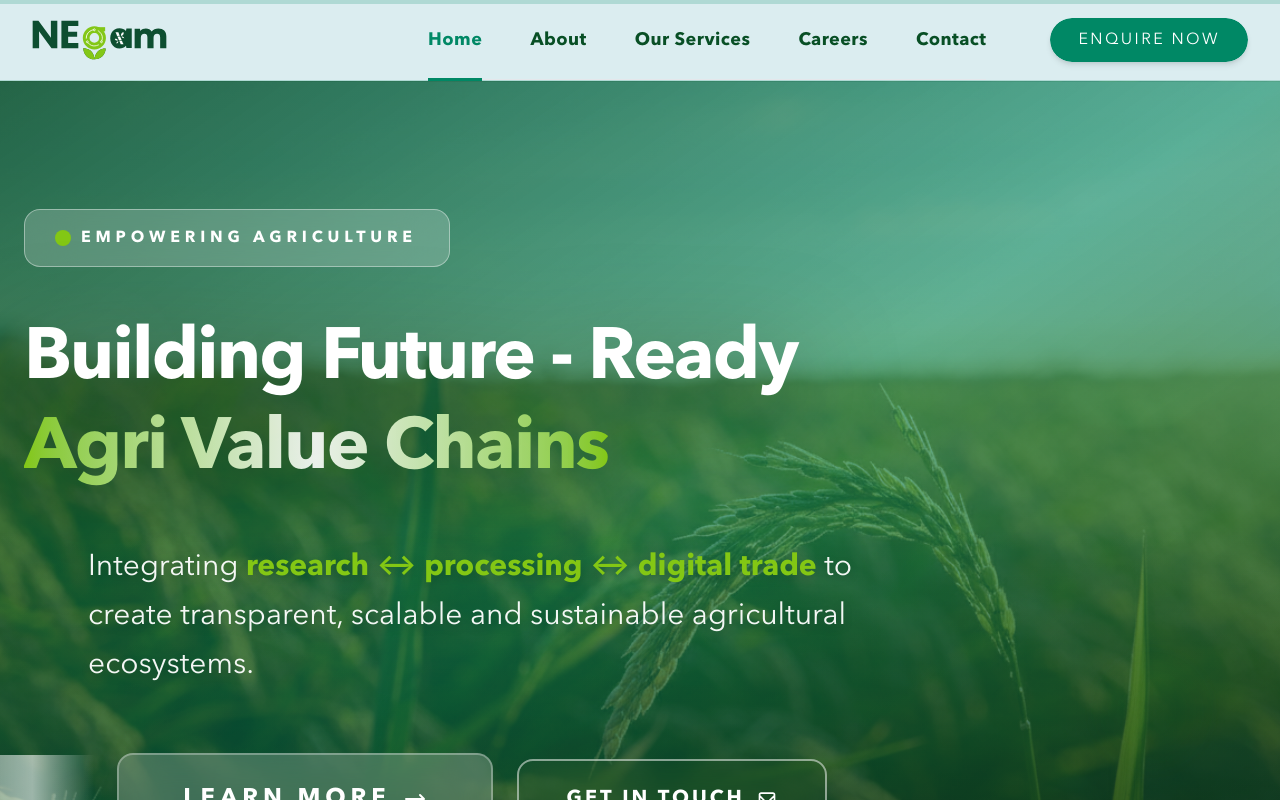
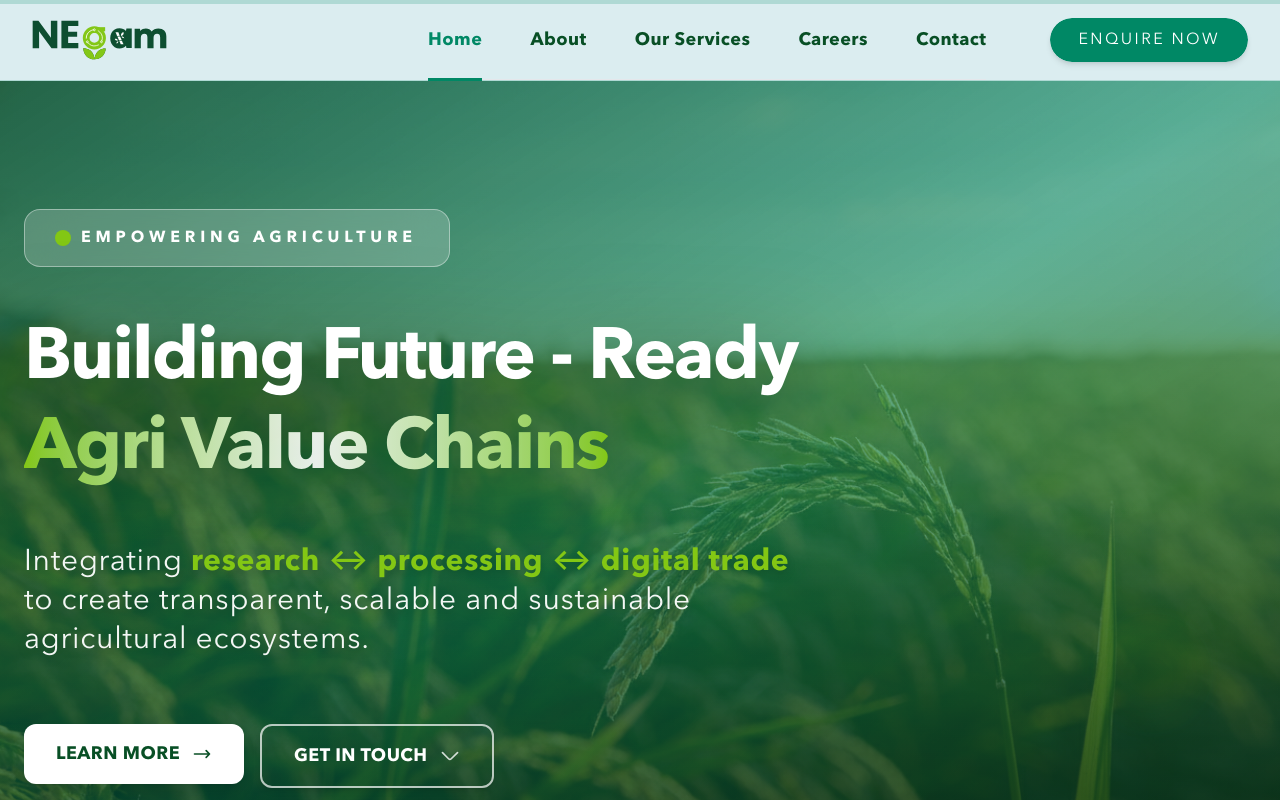
Before and after one commit to aryankardam/NegamCareSH, a React (Vite) app in the folder intern-website/: page / in a window 1280 px wide. Shown: the top 800 px of the page. Built offline with nearby package versions, Linux system fonts and the light colour scheme; a web font is replaced by a local one.

Commit message:
fix hero alignement

```diff
--- a/intern-website/src/components/HomeSection/Hero.jsx
+++ b/intern-website/src/components/HomeSection/Hero.jsx
@@ -86,9 +86,7 @@ const Hero = () => {
             animate={{ opacity: 1, y: 0 }}
             transition={{ duration: 0.8, delay: 0.6 }}
           >
-  <span className="block lg:inline">
-    Building Future - Ready
-  </span>
+            <span className="block lg:inline">Building Future - Ready</span>
             <br className="hidden lg:block" />
             <motion.span
               className="block lg:inline bg-linear-to-r from-brand-accent via-brand-white/90 to-brand-accent bg-clip-text text-transparent drop-shadow-3xl"
@@ -100,46 +98,52 @@ const Hero = () => {
             </motion.span>
           </motion.h1>
 
-
-          {/* Subtitle */}
+          {/* Subtitle - FIXED ALIGNMENT */}
           <motion.div
-            className="max-w-3xl mx-auto mb-12 md:mb-16 text-xl md:text-2xl lg:text-3xl text-brand-white/95 font-light leading-relaxed drop-shadow-lg"
+            className="max-w-3xl mb-12 md:mb-16 text-xl md:text-2xl lg:text-3xl text-brand-white/95 font-light leading-[1.3] tracking-wide drop-shadow-lg"
             initial={{ opacity: 0, y: 30 }}
             animate={{ opacity: 1, y: 0 }}
             transition={{ duration: 0.7, delay: 1 }}
           >
             Integrating{" "}
             <motion.strong
-              className="text-brand-accent font-semibold"
+              className="text-brand-accent font-semibold inline-block"
               whileHover={{ scale: 1.05 }}
             >
               research ↔ processing ↔ digital trade
             </motion.strong>{" "}
-            to create transparent, scalable and sustainable agricultural ecosystems.
+            to create transparent, scalable and sustainable agricultural
+            ecosystems.
           </motion.div>
 
-          {/* Dual CTA Buttons */}
+          {/* Dual CTA Buttons — FIXED & FUNCTIONAL */}
           <motion.div
-            className="flex flex-col sm:flex-row gap-6 justify-center items-center"
-            initial={{ opacity: 0, y: 40 }}
+            className="flex flex-col sm:flex-row gap-4 justify-start"
+            initial={{ opacity: 0, y: 24 }}
             animate={{ opacity: 1, y: 0 }}
-            transition={{ duration: 0.6, delay: 1.4 }}
+            transition={{ duration: 0.5, delay: 0.6 }}
           >
             {/* Primary CTA */}
-            <motion.div whileHover={{ scale: 1.05, y: -3 }} whileTap={{ scale: 0.98 }}>
+            <motion.div whileHover={{ y: -2 }} whileTap={{ scale: 0.98 }}>
               <Link
                 to="/about"
-                className="group relative inline-flex items-center justify-center gap-3 bg-brand-white/20 backdrop-blur-xl
-                           border-2 border-brand-white/30 hover:border-brand-white
-                           px-12 py-6 lg:px-16 lg:py-7 rounded-2xl text-xl lg:text-2xl font-bold uppercase
-                           tracking-[0.2em] text-brand-white shadow-xl hover:shadow-2xl hover:shadow-brand-white/30
-                           hover:scale-[1.05] hover:-translate-y-3 transition-all duration-700
-                           focus:outline-none focus:ring-4 focus:ring-brand-white/50 active:scale-[0.98]"
+                className="
+        group inline-flex items-center justify-center gap-3
+        px-8 py-4 min-w-[220px]
+        rounded-xl
+        bg-brand-white
+        text-brand-dark
+        text-base md:text-lg
+        font-semibold uppercase tracking-wide
+        shadow-lg hover:shadow-xl
+        focus:outline-none focus:ring-4 focus:ring-brand-white/40
+        transition-all duration-300
+      "
                 aria-label="Learn more about Negam Care"
               >
-                <span className="relative z-10">Learn More</span>
+                <span>Learn More</span>
                 <svg
-                  className="w-6 h-6 group-hover:translate-x-2 transition-transform"
+                  className="h-5 w-5 transition-transform duration-300 group-hover:translate-x-1 shrink-0"
                   fill="none"
                   stroke="currentColor"
                   viewBox="0 0 24 24"
@@ -151,31 +155,32 @@ const Hero = () => {
                     d="M17 8l4 4m0 0l-4 4m4-4H3"
                   />
                 </svg>
-                <motion.span
-                  className="absolute inset-0 bg-linear-to-r from-brand-white/40 via-brand-white/60 to-transparent
-                             -skew-x-12 -translate-x-[120%] group-hover:translate-x-[120%]
-                             transition-transform duration-1000 h-full w-1/3"
-                  aria-hidden="true"
-                  initial={{ scaleX: 0 }}
-                  animate={{ scaleX: 1 }}
-                />
               </Link>
             </motion.div>
 
             {/* Secondary CTA */}
-            <motion.div whileHover={{ scale: 1.02, y: -1 }} whileTap={{ scale: 0.98 }}>
+            <motion.div whileHover={{ y: -2 }} whileTap={{ scale: 0.98 }}>
               <Link
                 to="/contact"
-                className="inline-flex items-center justify-center gap-3 px-10 py-6 lg:px-12 lg:py-6
-                           bg-transparent border-2 border-brand-white/50 backdrop-blur-xl
-                           rounded-2xl text-lg lg:text-xl font-bold uppercase tracking-[0.15em]
-                           text-brand-white hover:bg-brand-white/20 hover:border-brand-white hover:shadow-xl
-                           hover:-translate-y-1 transition-all duration-400"
+                className="
+                  group inline-flex items-center justify-center gap-3
+                  px-8 py-4 min-w-55
+                  rounded-xl
+                  border-2 border-brand-white/70
+                  text-brand-white
+                  bg-transparent
+                  text-base md:text-lg
+                  font-semibold uppercase tracking-wide
+                  hover:bg-brand-white/10
+                  shadow-md hover:shadow-lg
+                  focus:outline-none focus:ring-4 focus:ring-brand-white/30
+                  transition-all duration-300
+                "
                 aria-label="Contact Negam Care team"
               >
-                Get In Touch
+                <span>Get in Touch</span>
                 <svg
-                  className="w-5 h-5"
+                  className="h-5 w-5 opacity-80 transition-transform duration-300 group-hover:translate-x-1 shrink-0"
                   fill="none"
                   stroke="currentColor"
                   viewBox="0 0 24 24"
@@ -184,7 +189,7 @@ const Hero = () => {
                     strokeLinecap="round"
                     strokeLinejoin="round"
                     strokeWidth={2}
-                    d="M3 8l7.27 7.27c.883.883 2.317.883 3.2 0L21 8M5 19h14a2 2 0 002-2V7a2 2 0 00-2-2H5a2 2 0 00-2 2v10a2 2 0 002 2z"
+                    d="M3 8l7.27 7.27c.883.883 2.317.883 3.2 0L21 8"
                   />
                 </svg>
               </Link>
@@ -207,7 +212,11 @@ const Hero = () => {
                 <motion.div
                   className="w-1.5 h-3 bg-brand-white rounded-full"
                   animate={{ y: [0, -8, 0] }}
-                  transition={{ duration: 1.2, repeat: Infinity, ease: "easeInOut" }}
+                  transition={{
+                    duration: 1.2,
+                    repeat: Infinity,
+                    ease: "easeInOut",
+                  }}
                 />
               </motion.div>
               <motion.span
```
Also changed, not shown: intern-website/vite.config.js (+27 -0 lines). Lines whose indentation alone changed are shown as unchanged.
